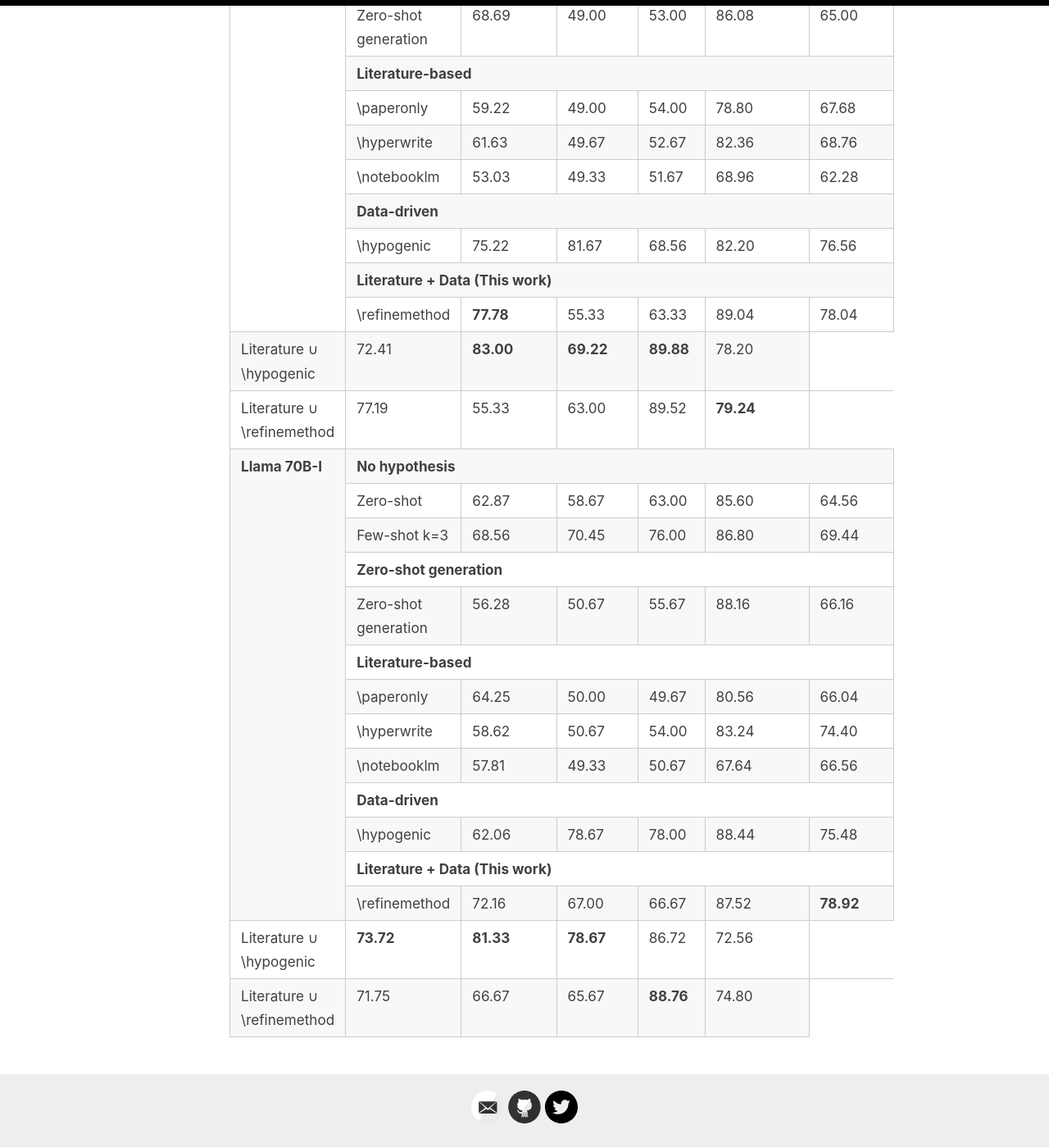
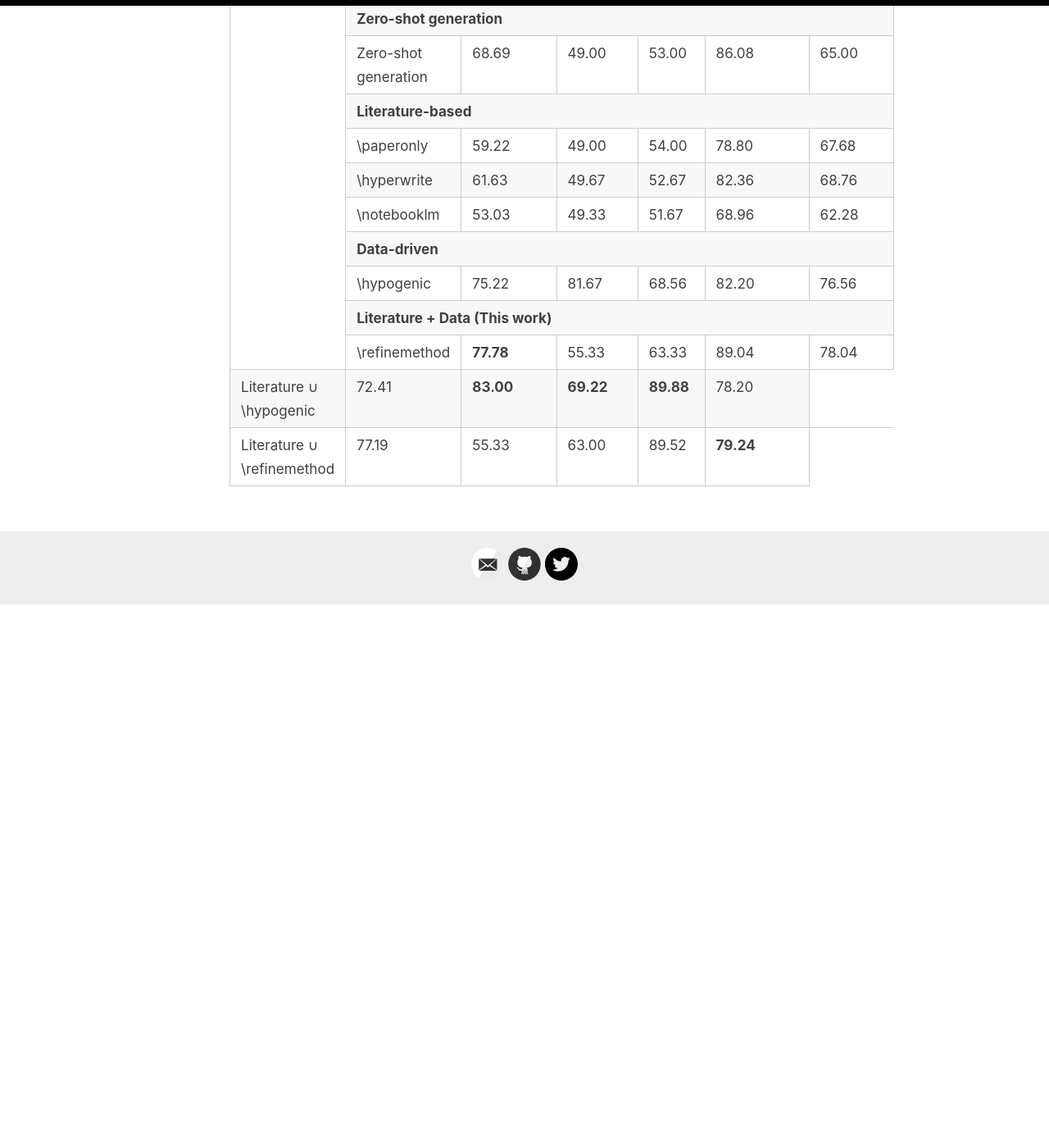
Before and after one commit to ChicagoHAI/HypoBench, a Jekyll site: the page built from _pages/leaderboard.md, in a window 1280 px wide and 1400 px high, scrolled down 663 px. Shown: the whole window at 82% size. Built offline with Jekyll 4.4.1, drawn with Linux system fonts in a browser that asks for light colours; some of the changed text lies outside the part shown.

Commit message:
try this

```diff
--- a/_pages/leaderboard.md
+++ b/_pages/leaderboard.md
@@ -7,6 +7,18 @@
 # Leaderboard
 
 Below is the leaderboard showing accuracy scores on the held-out OOD datasets. Literature + Data outperforms all other methods in every model and task configuration. The bolded numbers outperform the few-shot method (*p < 0.05*), as determined by a paired t-test using five random seeds.
+
+<script>
+function toggleModel(model) {
+  document.getElementById("gpt").style.display = (model === "gpt") ? "" : "none";
+  document.getElementById("llama").style.display = (model === "llama") ? "" : "none";
+}
+</script>
+
+<p>
+  <a href="#" onclick="toggleModel('gpt'); return false;" style="font-weight: bold;">GPT-4-MINI</a> |
+  <a href="#" onclick="toggleModel('llama'); return false;">Llama-70B-I</a>
+</p>
 
 <table style="width: 95%; margin: auto; border-collapse: collapse; text-align: center; font-size: 0.95em;">
   <thead>
@@ -20,7 +32,7 @@
       <th>\dreaddit</th>
     </tr>
   </thead>
-  <tbody>
+  <tbody id="gpt">
     <!-- GPT-4 MINI Section -->
     <tr>
       <td rowspan="13" style="font-weight: bold;">GPT-4 MINI</td>
@@ -118,6 +130,8 @@
       <td>89.52</td>
       <td><b>79.24</b></td>
     </tr>
+  </tbody>
+  <tbody id="llama" style="display: none;">
     <!-- Llama 70B-I Section -->
     <tr>
       <td rowspan="13" style="font-weight: bold;">Llama 70B-I</td>
```
